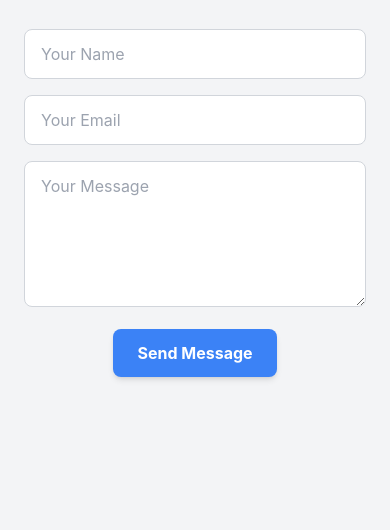
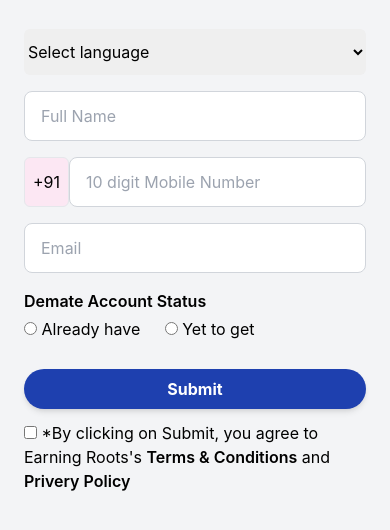
Before and after one commit to mrshabbarkhan/earning-roots, a plain HTML site: page index.html in a window 390 px wide. Shown: the part 256-786 px from the top of the page. Drawn offline with nearby package versions, Linux system fonts and the light colour scheme.

Commit message:
responsive

```diff
--- a/index.html
+++ b/index.html
@@ -35,27 +35,63 @@
           as soon as possible.
         </p>
         <form class="mt-8">
+          <select name="" id="" class="w-full py-3 rounded-md mb-4">
+            <option value="">Select language</option>
+            <option value="">English</option>
+            <option value="">Hindi</option>
+          </select>
+
           <input
             type="text"
-            placeholder="Your Name"
+            placeholder="Full Name"
             class="w-full py-3 px-4 mb-4 rounded-lg border border-gray-300 focus:outline-none"
           />
+
+          <div class="flex justify-center">
+            <span
+              class="border bg-pink-100 border-r-none rounded-md border-r-none py-3 px-2 h-fit"
+              >+91</span
+            >
+            <input
+              type="number"
+              placeholder="10 digit Mobile Number"
+              class="w-full py-3 px-4 mb-4 rounded-lg border border-gray-300 focus:outline-none"
+            />
+          </div>
+
           <input
             type="email"
-            placeholder="Your Email"
+            placeholder="Email"
             class="w-full py-3 px-4 mb-4 rounded-lg border border-gray-300 focus:outline-none"
           />
-          <textarea
-            placeholder="Your Message"
-            class="w-full py-3 px-4 mb-4 rounded-lg border border-gray-300 focus:outline-none"
-            rows="5"
-          ></textarea>
+
+          <h1 class="text-left font-semibold">Demate Account Status</h1>
+          <div class="text-left mb-7 mt-1 space-x-5 sm:space-x-10">
+            <span>
+              <input type="radio" id="already" name="accountStatus" />
+              <label for="already">Already have </label>
+            </span>
+            <span>
+              <input type="radio" id="notYet" name="accountStatus" />
+              <label for="notYet">Yet to get</label>
+            </span>
+          </div>
+
           <button
             type="submit"
-            class="bg-blue-500 hover:bg-blue-600 text-white font-bold py-3 px-6 rounded-lg shadow-md transition duration-200"
+            class="w-full mb-3 bg-blue-800 hover:bg-blue-600 text-white font-bold py-2 px-6 rounded-full shadow-md transition duration-200"
           >
-            Send Message
+            Submit
           </button>
+
+          <div class="text-left">
+            <input type="checkbox" id="check" />
+            <label for="check"
+              >*By clicking on Submit, you agree to Earning Roots's
+              <span class="font-semibold">Terms & Conditions</span> and
+              <span class="font-semibold"> Privery Policy </span></label
+            >
+          </div>
         </form>
       </div>
     </section>
```
